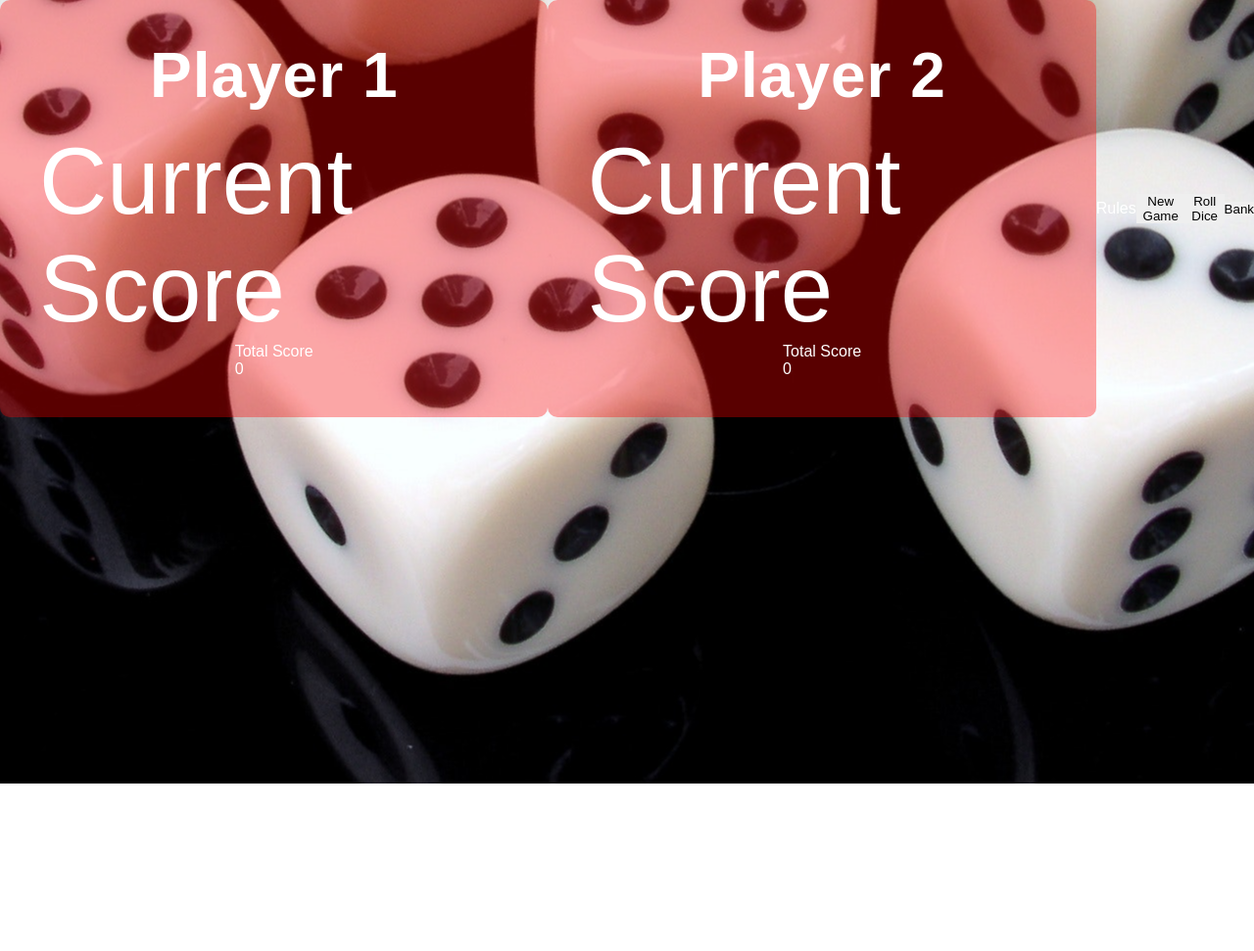
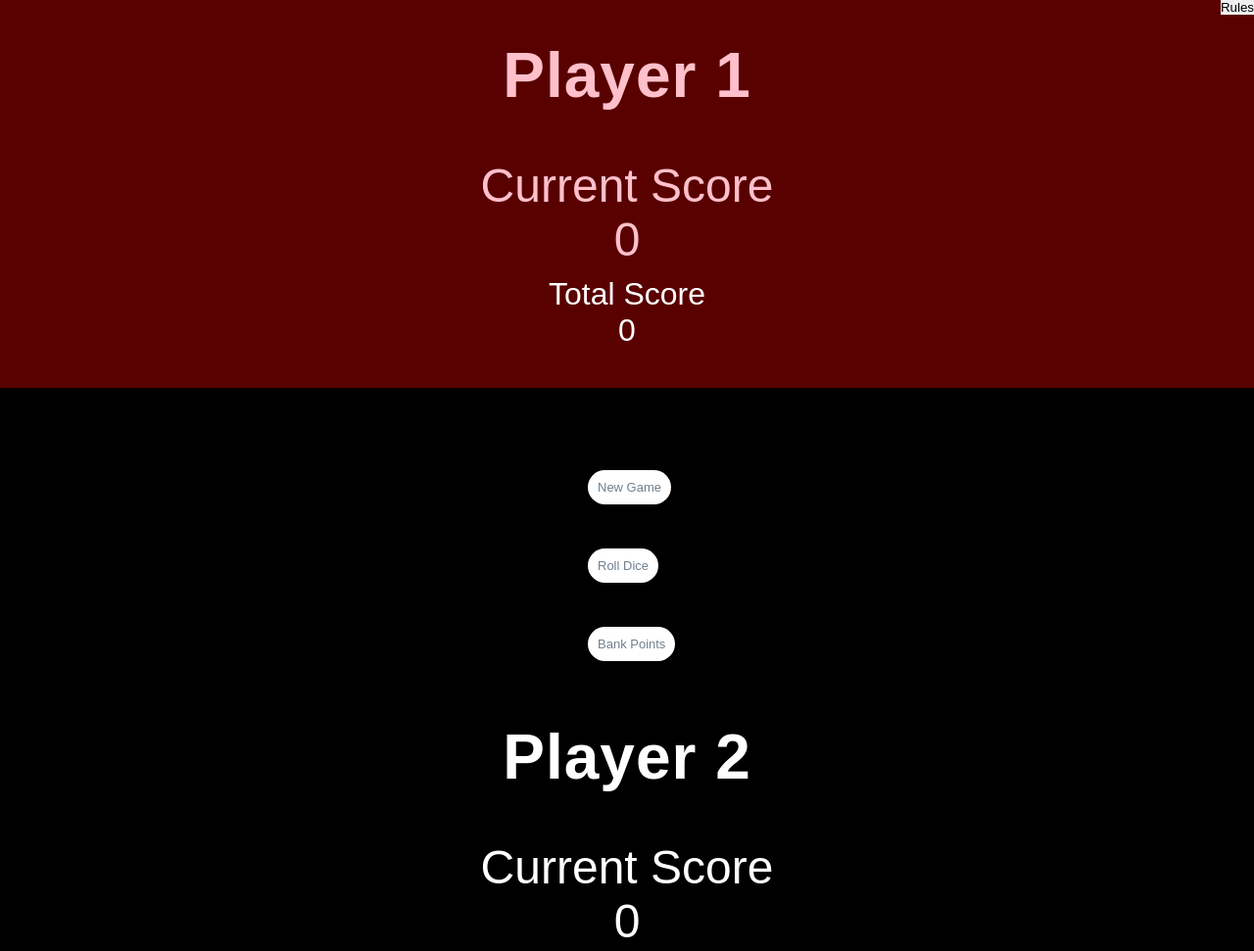
Before and after one commit to StephenB92/dice-game, a plain HTML site: page index.html in a window 1280 px wide. Shown: the top 971 px of the page at 98% size. Before the commit the page ends 800 px from the top, so only its background shows below. Drawn offline with Linux system fonts and the light colour scheme; files whose address does not match are found by name; a web font is replaced by a local one.

Commit message:
Add styling to game control button elements.

```diff
--- a/assets/css/style.css
+++ b/assets/css/style.css
@@ -7,36 +7,88 @@
     box-sizing: inherit;
 }
 
-/* Index Page Layout */
+/* Main Page Layout */
 
 body {
     font-family: 'ABeeZee', sans-serif;
     font-weight: 300;
     color: white;
-    display: flex;
-    align-items: center;
-    justify-content: center;
-    background: url("../images/background-image.jpg") no-repeat center center;
+    background-color: black;
+}
+
+.rules{
+    float: right;
+    position: relative;
+    top: 15%;
+    clear: both;
 }
 
 .player {
-    flex: 50%;
     padding: 40px;
-    display: flex;
-    flex-direction: column;
     align-items: center;
+    height: auto;
+}
+
+.active-player {
     background-color: rgba(255, 0, 0, 0.35);
-    border-radius: 10px;
+}
+
+.active-player .name {
+    color: pink;
+}
+
+.active-player .score {
+    color: pink;
 }
 
 .name {
-    position: relative;
+    text-align: center;
     font-size: 4rem;
     letter-spacing: 1px;
-    margin-bottom: 1rem;
+    margin-bottom: 3rem;
 }
 
 .score {
-    font-size: 6rem;
+    font-size: 3rem;
+    margin-bottom: 10px;
+    text-align: center;
+}
+
+.total {
+    font-size: 2rem;
     margin-bottom: auto;
+    text-align: center;
 }
+
+.controls {
+    height: 300px;
+    align-items: center;
+}
+
+/* Controls Styling */
+
+.button {
+    position: absolute;
+    color: slategray;
+    font-size: small;
+    background-color: white;
+    padding: 10px;
+    border-radius: 50px;
+    align-items: center;
+}
+
+.button-new {
+    top: 30rem;
+}
+
+.button-roll {
+    top: 35rem;
+}
+
+.button-bank {
+    top: 40rem;
+}
+
+.dice {
+    visibility: hidden;
+}
--- a/index.html
+++ b/index.html
@@ -5,8 +5,7 @@
     <meta charset="UTF-8">
     <meta http-equiv="X-UA-Compatible" content="IE=edge">
     <meta name="viewport" content="width=device-width, initial-scale=1.0">
-    <meta name="description"
-        content="Dice Game - A fun game for two! First player to 100 points wins!!">
+    <meta name="description" content="Dice Game - A fun game for two! First player to 100 points wins!!">
     <meta name="keywords" content="dice game, two players, dice, game">
     <link rel="stylesheet" href="assets/css/style.css">
     <title>Dice Game</title>
@@ -14,34 +13,39 @@
 
 <body>
 
-    <section class="player">
-        <h1 class="name">Player 1</h1>
+    <header>
+        <button class="rules">Rules</button>
+    </header>
+    <section class="player active-player">
+        <h2 class="name">Player 1</h2>
         <div class="score">
             <p>Current Score</p>
+            <p class="current-score-0">0</p>
         </div>
         <div class="total">
             <p>Total Score</p>
-            <p>0</p>
+            <p class="total-score-0">0</p>
         </div>
     </section>
 
+    <section class="controls">
+        <img src="assets/images/dice-1.png" alt="Playing Dice" class="dice" />
+        <button class="button button-new">New Game</button>
+        <button class="button button-roll">Roll Dice</button>
+        <button class="button button-bank">Bank Points</button>
+    </section>
+
     <section class="player">
-        <h1 class="name">Player 2</h1>
+        <h2 class="name">Player 2</h2>
         <div class="score">
-            <p>Current Score</p>
+            <p class="current-score-1">Current Score</p>
+            <p>0</p>
         </div>
         <div class="total">
             <p>Total Score</p>
-            <p>0</p>
+            <p class="total-score-1">0</p>
         </div>
     </section>
-
-    <section>Rules</section>
-
-    <button>New Game</button>
-    <button>Roll Dice</button>
-    <button>Bank</button>
-
 
     <script src="script.js"></script>
 </body>
```
